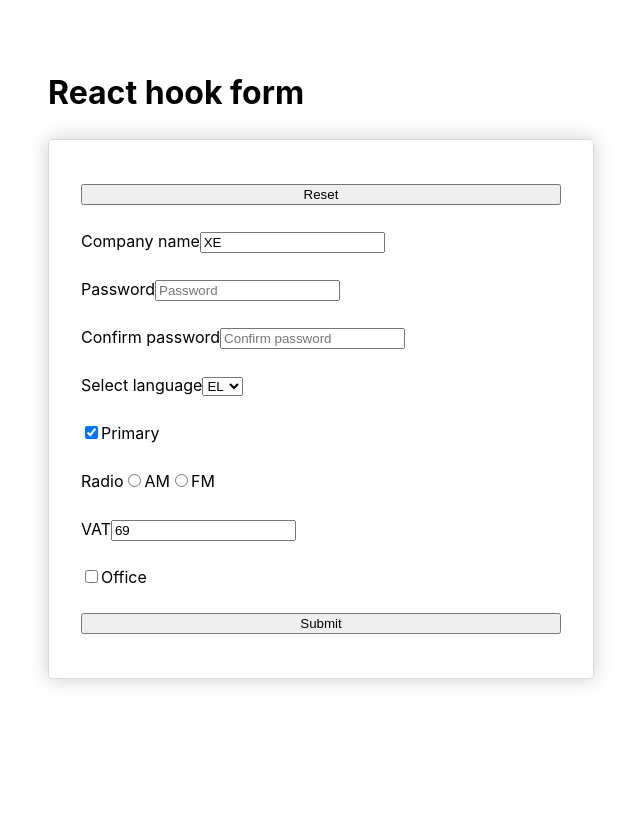
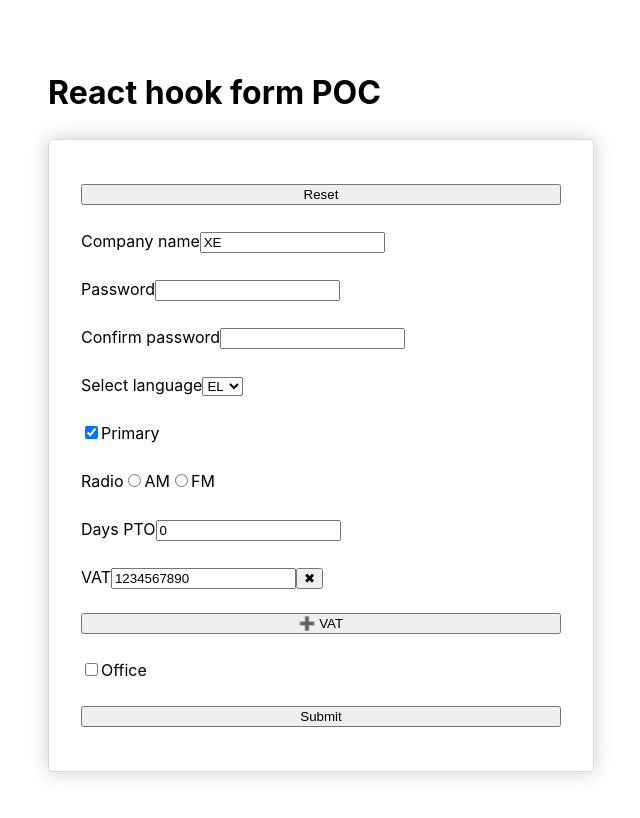
Before and after one commit to JasonTrib/poc-react-hook-form, a React (Vite) app: page / in a window 1280 px wide. Shown: the top 818 px of the page, without its empty margins (319-959 px from the left). Built offline with nearby package versions, Linux system fonts and the light colour scheme.

Commit message:
dynamic list fields, better validations

```diff
--- a/src/Form.tsx
+++ b/src/Form.tsx
@@ -1,8 +1,8 @@
 import { DevTool } from '@hookform/devtools';
 import { zodResolver } from '@hookform/resolvers/zod';
 import { useEffect } from 'react';
-import { SubmitHandler, useForm } from 'react-hook-form';
-import formFields from "./data/formFields";
+import { SubmitHandler, useFieldArray, useForm } from 'react-hook-form';
+import { radioOptions, selectLangOptions } from "./data/data";
 import './Form.css';
 import FormSchema, { FormSchemaT } from "./validations/FormSchema";
 
@@ -18,30 +18,46 @@ function Form() {
   } = useForm<FormSchemaT>({
     resolver: zodResolver(FormSchema),
     defaultValues: {
-      [formFields.companyName.name]: 'XE',
-      [formFields.password.name]: '',
-      [formFields.confirmPassword.name]: '',
-      [formFields.selectLang.name]: 'EL',
-      [formFields.primary.name]: true,
-      [formFields.radio.name]: '',
-      [formFields.vat.name]: '69',
+      companyName: 'XE',
+      password: '',
+      confirmPassword: '',
+      selectLang: 'EL',
+      isPrimary: true,
+      radio: '',
+      daysPto: 0,
+      invoice: [{
+        vatNumber: 1234567890,
+      }],
+      hasOffice: false,
+      address: undefined,
     },
     // shouldUnregister: true,
     // mode: "onBlur",
     // mode: "onChange",
     // reValidateMode: "onBlur",
   });
+  const { fields, append, remove } = useFieldArray({
+    name: 'invoice',
+    control,
+  });
+
   const onSubmit: SubmitHandler<FormSchemaT> = (data) => console.log('Submitted:', data);
   const handleReset = () => reset({
-    [formFields.primary.name]: false,
-    [formFields.vat.name]: "101"
+    companyName: '',
+    password: '',
+    confirmPassword: '',
+    selectLang: "EL",
+    isPrimary: false,
+    radio: '',
+    daysPto: 0,
+    invoice: [],
+    hasOffice: false,
   });
-
-  const officeFieldValue = watch(formFields.office.name);
+  const officeFieldValue = watch("hasOffice");
 
   useEffect(() => {
     if(officeFieldValue === false){
-      unregister(formFields.address.name);
+      unregister("address");
     }
   }, [unregister, officeFieldValue])
 
@@ -49,71 +65,83 @@ function Form() {
 
   return (
     <>
-      <h1>React hook form</h1>
+      <h1>React hook form POC</h1>
       <form onSubmit={handleSubmit(onSubmit)} className="form">
         <button onClick={handleReset}>Reset</button>
 
-        <label htmlFor={formFields.companyName.name}>
-          <span>{formFields.companyName.label}</span>
-          <input type="text" placeholder={formFields.companyName.placeholder} {...register(formFields.companyName.name)} />
+        <label htmlFor="companyName">
+          <span>Company name</span>
+          <input type="text" {...register("companyName")} />
           <span className="error">{errors.companyName?.message}</span>
         </label>
 
-        <label htmlFor={formFields.password.name}>
-          <span>{formFields.password.label}</span>
-          <input type="password" placeholder={formFields.password.placeholder} {...register(formFields.password.name)} />
+        <label htmlFor="password">
+          <span>Password</span>
+          <input type="password" {...register("password", { deps: ['confirmPassword'] })} />
           <span className="error">{errors.password?.message}</span>
         </label>
 
-        <label htmlFor={formFields.confirmPassword.name}>
-          <span>{formFields.confirmPassword.label}</span>
-          <input type="password" placeholder={formFields.confirmPassword.placeholder} {...register(formFields.confirmPassword.name, { deps: ['companyName','password'] })} />
+        <label htmlFor="confirmPassword">
+          <span>Confirm password</span>
+          <input type="password" {...register("confirmPassword")} />
           <span className="error">{errors.confirmPassword?.message}</span>
         </label>
 
-        <label htmlFor={formFields.selectLang.name}>
-          <span>{formFields.selectLang.label}</span>
-          <select {...register(formFields.selectLang.name)}>
-            {formFields.selectLang.options.map(({value}) =>
+        <label htmlFor="selectLang">
+          <span>Select language</span>
+          <select {...register("selectLang")}>
+            {selectLangOptions.map((value) =>
               <option key={value} value={value}>{value}</option>
-              )}
+            )}
           </select>
           <span className="error">{errors.selectLang?.message}</span>
         </label>
 
         <label>
-          <input type="checkbox" id={formFields.primary.label} {...register(formFields.primary.name)} />
-          <span>{formFields.primary.label}</span>
+          <input type="checkbox" {...register("isPrimary")} />
+          <span>Primary</span>
           <span className="error">{errors.isPrimary?.message}</span>
         </label>
 
         <div>
-          <span>{formFields.radio.label}</span>
-          {formFields.radio.options.map(({value}) =>
+          <span>Radio</span>
+          {radioOptions.map((value) =>
             <label key={value}>
-              <input {...register(formFields.radio.name)} type="radio" value={value} />
+              <input {...register("radio")} type="radio" value={value} />
               {value}
             </label>
           )}
           <span className="error">{errors.radio?.message}</span>
         </div>
 
-        <label htmlFor={formFields.vat.name}>
-          <span>{formFields.vat.label}</span>
-          <input type="number" placeholder={formFields.vat.placeholder} {...register(formFields.vat.name)} />
-          <span className="error">{errors.vat?.message}</span>
+        <label htmlFor="daysPto">
+          <span>Days PTO</span>
+          <input type="number" {...register("daysPto")} />
+          <span className="error">{errors.daysPto?.message}</span>
         </label>
 
+        {fields.map((field, idx)=>
+          <div key={field.id}>
+            <label htmlFor="vat">
+              <span>VAT</span>
+              <input type="number" {...register(`invoice.${idx}.vatNumber` as const)} />
+              <span className="error">{errors.invoice?.[idx]?.vatNumber?.message}</span>
+            </label>
+            <button type='button' onClick={()=>remove(idx)}>✖</button>
+          </div>
+        )}
+        <button type='button' onClick={()=>append({vatNumber: null})}>➕ VAT</button>
+
         <label>
-          <input type="checkbox" {...register(formFields.office.name)} />
-          <span>{formFields.office.label}</span>
+          <input type="checkbox" {...register("hasOffice")} />
+          <span>Office</span>
           <span className="error">{errors.hasOffice?.message}</span>
         </label>
 
         {officeFieldValue === true &&
-          <label htmlFor={formFields.address.name}>
-            <span>{formFields.address.label}</span>
-            <input type="text" placeholder={formFields.address.placeholder} {...register(formFields.address.name)} />
+          <label htmlFor="address">
+            <span>Address</span>
+            <input type="text" {...register("address")} />
             <span className="error">{errors.address?.message}</span>
           </label>
         }
--- /dev/null
+++ b/src/data/data.ts
@@ -0,0 +1,11 @@
+export const selectLangOptions = [
+    "EL",
+    "EN",
+    "ES",
+    "FR",
+] as const;
+
+export const radioOptions = [
+    "AM",
+    "FM",
+] as const;
--- a/src/data/formFields.ts
+++ /dev/null
@@ -1,55 +0,0 @@
-const formFields = {
-    companyName: {
-        name: 'companyName',
-        placeholder: 'Company name',
-        label: 'Company name',
-    },
-    password: {
-        name: 'password',
-        placeholder: 'Password',
-        label: 'Password',
-    },
-    confirmPassword: {
-        name: 'confirmPassword',
-        placeholder: 'Confirm password',
-        label: 'Confirm password',
-    },
-    selectLang: {
-        name: 'selectLang',
-        label: 'Select language',
-        options: [
-            { value: "EL" },
-            { value: "EN" },
-            { value: "ES" },
-            { value: "FR" },
-        ],
-    },
-    primary: {
-        name: 'isPrimary',
-        label: 'Primary',
-    },
-    radio: {
-        name: 'radio',
-        label: 'Radio',
-        options: [
-            { value: "AM" },
-            { value: "FM" },
-        ],
-    },
-    vat: {
-        name: 'vat',
-        placeholder: 'VAT',
-        label: 'VAT',
-    },
-    office: {
-        name: 'hasOffice',
-        label: 'Office',
-    },
-    address: {
-        name: 'address',
-        placeholder: 'Address',
-        label: 'Address',
-    },
-} as const;
-
-export default formFields;
--- a/src/validations/FormSchema.ts
+++ b/src/validations/FormSchema.ts
@@ -1,21 +1,23 @@
 import { z } from "zod";
-import formFields from "./../data/formFields";
+
+const FormSchema = z.object({
+    companyName: z.string().trim().min(3, "Must be at least 3 characters long!"),
+    password: z.string().min(4, "Must be at least 4 characters long!"),
+    confirmPassword: z.string().min(4, "Must be at least 4 characters long!"),
+    selectLang: z.string(),
+    isPrimary: z.boolean(),
+    radio: z.string().or(z.null()),
+    hasOffice: z.boolean(),
+    daysPto: z.coerce.number().min(0, "Must be positive!").max(60, "Must be at most 60!"),
+    address: z.string().trim().min(1, 'Required!').optional(),
+    invoice: z.array(z.object({
+            vatNumber: z.coerce.number().refine((val) => String(val).match(/^$|^\d{10,15}$/), "Must be between 10 and 15 digits!")
+        })),
+    }).refine((schema) => schema.password === schema.confirmPassword, {
+        message: "Passwords do not match!",
+        path: ["confirmPassword"],
+    });
+
+export default FormSchema;
 
 export type FormSchemaT = z.infer<typeof FormSchema>;
-
-const FormSchema = z.object({
-    [formFields.companyName.name]: z.string().trim().min(3, "Must be at least 3 characters long!"),
-    [formFields.password.name]: z.string().min(4, "Must be at least 4 characters long!"),
-    [formFields.confirmPassword.name]: z.string().min(4, "Must be at least 4 characters long!"),
-    [formFields.selectLang.name]: z.string(),
-    [formFields.primary.name]: z.boolean(),
-    [formFields.radio.name]: z.string().or(z.null()),
-    [formFields.vat.name]: z.string(),
-    [formFields.office.name]: z.boolean(),
-    [formFields.address.name]: z.string().trim().min(1, 'Required!').optional(),
-}).refine((schema) => schema.password === schema.confirmPassword, {
-    message: "Passwords do not match!",
-    path: [formFields.confirmPassword.name],
-});
-
-export default FormSchema;
```
